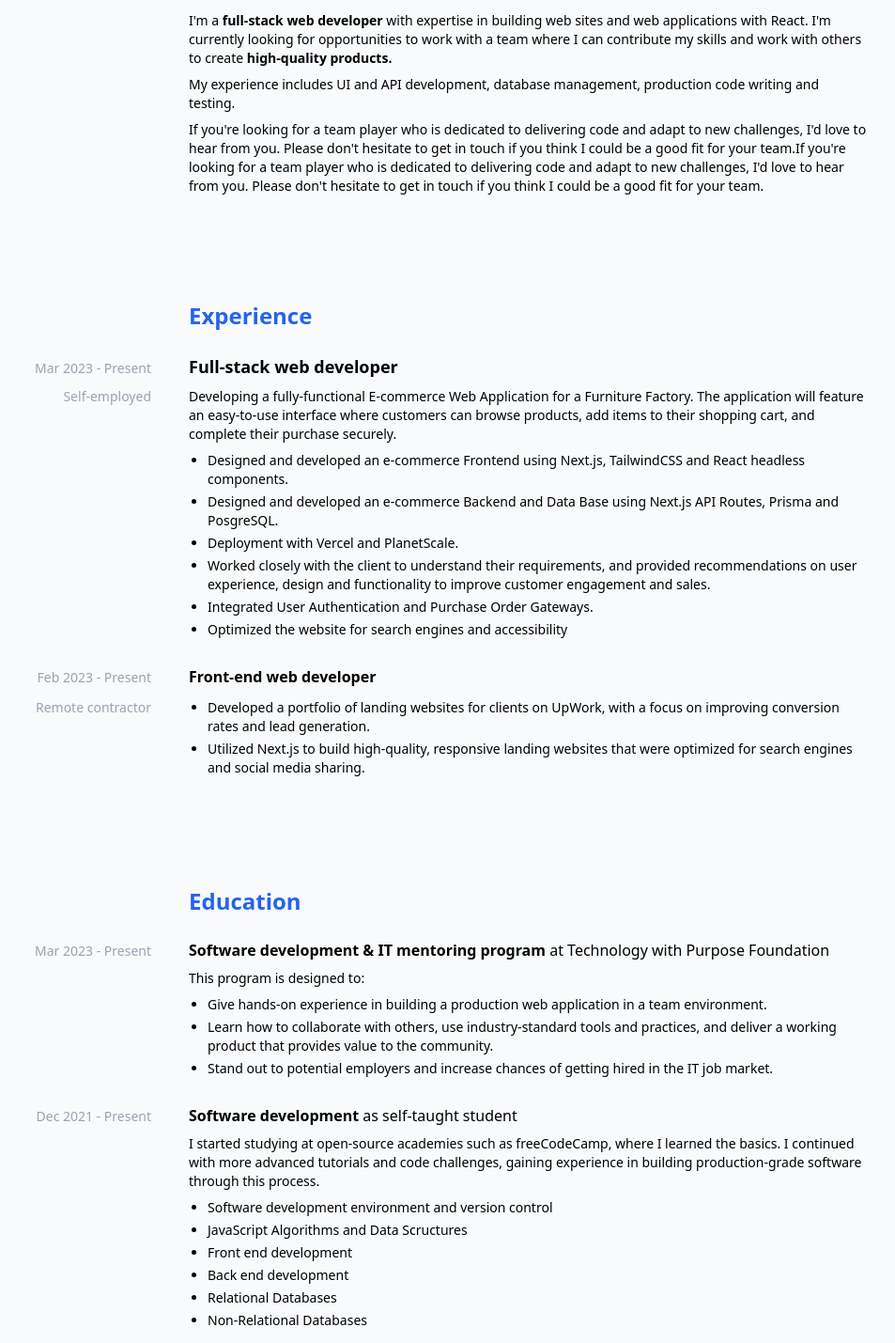
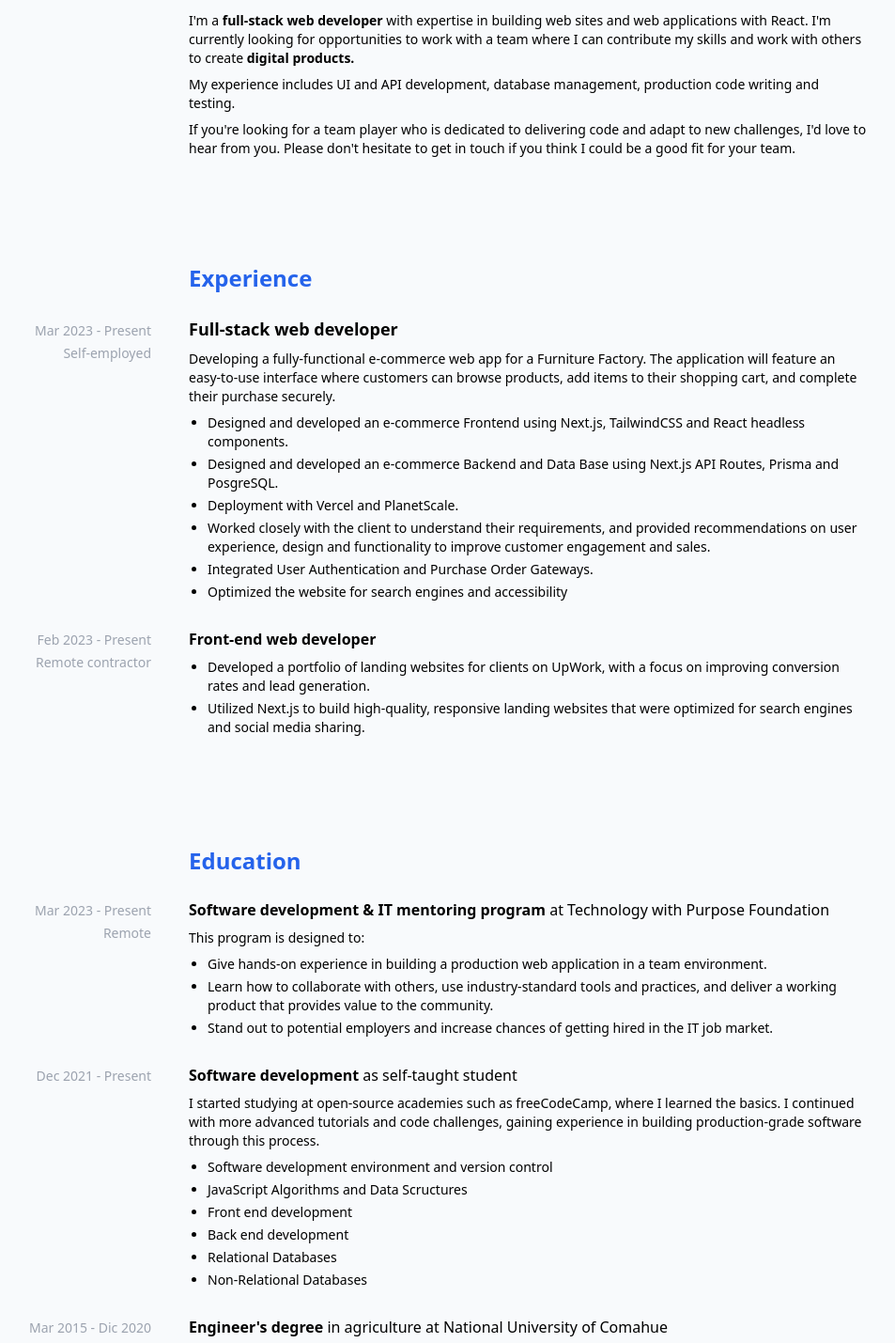
Before and after one commit to xdguido/guidogennari-web, a Next.js app: page /resume in a window 1280 px wide. Shown: the part 460-1889 px from the top of the page at 94% size, without its empty margins (205-1158 px from the left). Built offline with nearby package versions, Linux system fonts and the light colour scheme.

Commit message:
feat: update content

```diff
--- a/pages/resume.tsx
+++ b/pages/resume.tsx
@@ -38,7 +38,7 @@ export default function Resume() {
                             expertise in building web sites and web applications with React. I{"'"}m
                             currently looking for opportunities to work with a team where I can
                             contribute my skills and work with others to create
-                            <span className="font-semibold"> high-quality products.</span>
+                            <span className="font-semibold"> digital products.</span>
                         </p>
                         <p className="sm:text-sm print:col-start-2 lg:col-start-2 print:col-span-3 lg:col-span-3 mb-2">
                             My experience includes UI and API development, database management,
@@ -48,10 +48,7 @@ export default function Resume() {
                             If you're looking for a team player who is dedicated to delivering code
                             and adapt to new challenges, I'd love to hear from you. Please don't
                             hesitate to get in touch if you think I could be a good fit for your
-                            team.If you're looking for a team player who is dedicated to delivering
-                            code and adapt to new challenges, I'd love to hear from you. Please
-                            don't hesitate to get in touch if you think I could be a good fit for
-                            your team.
+                            team.
                         </p>
                     </div>
                 </section>
@@ -64,6 +61,8 @@ export default function Resume() {
                     <div className="grid items-baseline gap-x-10 print:grid-cols-4 lg:grid-cols-4">
                         <div className="print:text-right lg:text-right">
                             <span className="text-sm text-gray-400">Mar 2023 - Present</span>
+                            <br />
+                            <span className="text-sm text-gray-400">Self-employed</span>
                         </div>
                         <div className="print:col-span-3 lg:col-span-3">
                             <h2 className="mb-2 ">
@@ -71,16 +70,11 @@ export default function Resume() {
                                     Full-stack web developer
                                 </span>
                             </h2>
-                        </div>
-                        <div className="text-sm print:text-right lg:text-right">
-                            <span className="text-sm text-gray-400">Self-employed</span>
-                        </div>
-                        <div className="print:col-span-3 lg:col-span-3">
                             <p className="sm:text-sm mb-2">
-                                Developing a fully-functional E-commerce Web Application for a
-                                Furniture Factory. The application will feature an easy-to-use
-                                interface where customers can browse products, add items to their
-                                shopping cart, and complete their purchase securely.
+                                Developing a fully-functional e-commerce web app for a Furniture
+                                Factory. The application will feature an easy-to-use interface where
+                                customers can browse products, add items to their shopping cart, and
+                                complete their purchase securely.
                             </p>
                             <ul className="ml-5  sm:text-sm list-disc">
                                 <li className="mb-1">
@@ -109,17 +103,13 @@ export default function Resume() {
                     <div className="grid items-baseline gap-x-10 print:grid-cols-4 lg:grid-cols-4">
                         <div className="print:text-right lg:text-right">
                             <span className="text-sm text-gray-400">Feb 2023 - Present</span>
+                            <br />
+                            <span className="text-sm text-gray-400">Remote contractor</span>
                         </div>
                         <div className="print:col-span-3 lg:col-span-3">
                             <h2 className="mb-2 ">
                                 <span className="font-semibold">Front-end web developer </span>
                             </h2>
-                        </div>
-                        <div className="print:text-right lg:text-right">
-                            <span className="text-sm text-gray-400">Remote contractor</span>
-                        </div>
-                        <div className="print:col-span-3 lg:col-span-3">
-                            {/* <p className="sm:text-sm mb-2"></p> */}
                             <ul className="ml-5  sm:text-sm list-disc">
                                 <li className="mb-1">
                                     Developed a portfolio of landing websites for clients on UpWork,
@@ -143,6 +133,8 @@ export default function Resume() {
                     <div className="grid items-baseline gap-x-10 print:grid-cols-4 lg:grid-cols-4">
                         <div className="print:text-right lg:text-right">
                             <span className="text-sm text-gray-400">Mar 2023 - Present</span>
+                            <br />
+                            <span className="text-sm text-gray-400">Remote</span>
                         </div>
                         <div className="print:col-span-3 lg:col-span-3">
                             <h2 className="mb-2 text-lg sm:text-base">
@@ -199,6 +191,8 @@ export default function Resume() {
                     <div className="grid items-baseline gap-x-10 print:grid-cols-4 lg:grid-cols-4">
                         <div className="print:text-right lg:text-right">
                             <span className="text-sm text-gray-400">Mar 2015 - Dic 2020</span>
+                            <br />
+                            <span className="text-sm text-gray-400">Neuquén city</span>
                         </div>
                         <div className="print:col-span-3 lg:col-span-3">
                             <h2 className="mb-2 text-lg sm:text-base">
@@ -206,8 +200,7 @@ export default function Resume() {
                                 in agriculture at National University of Comahue
                             </h2>
                             <p className="sm:text-sm mb-2">
-                                Dropped out at last year. Participated in several fieldworks
-                                including:
+                                Unfinished. Participated in several fieldworks including:
                             </p>
                             <ul className="ml-5  sm:text-sm list-disc">
                                 <li className="mb-1">
@@ -223,6 +216,8 @@ export default function Resume() {
                     <div className="grid items-baseline gap-x-10 print:grid-cols-4 lg:grid-cols-4">
                         <div className="print:text-right lg:text-right">
                             <span className="text-sm text-gray-400">Mar 2011 - Mar 2015</span>
+                            <br />
+                            <span className="text-sm text-gray-400">Neuquén city</span>
                         </div>
                         <div className="print:col-span-3 lg:col-span-3">
                             <h2 className="mb-2 text-lg sm:text-base">
```
